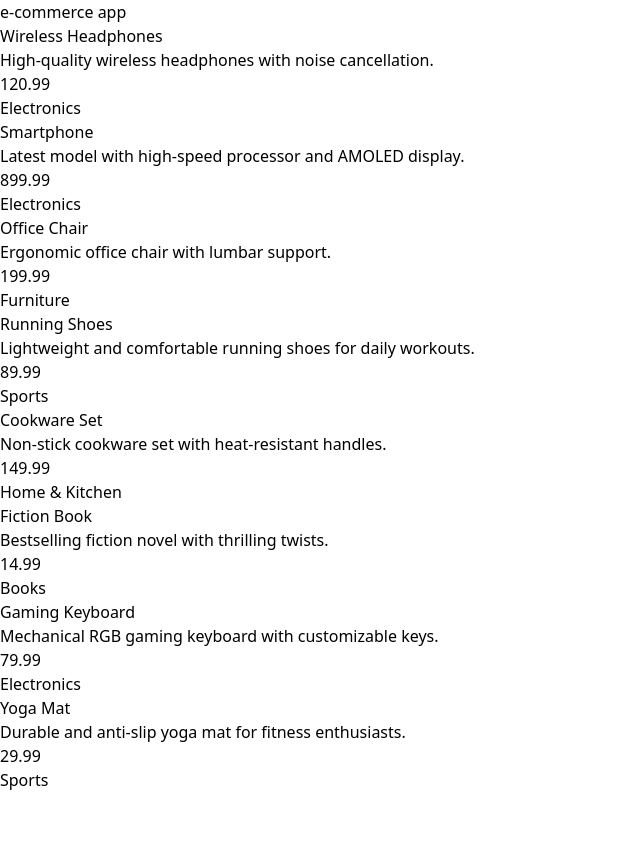
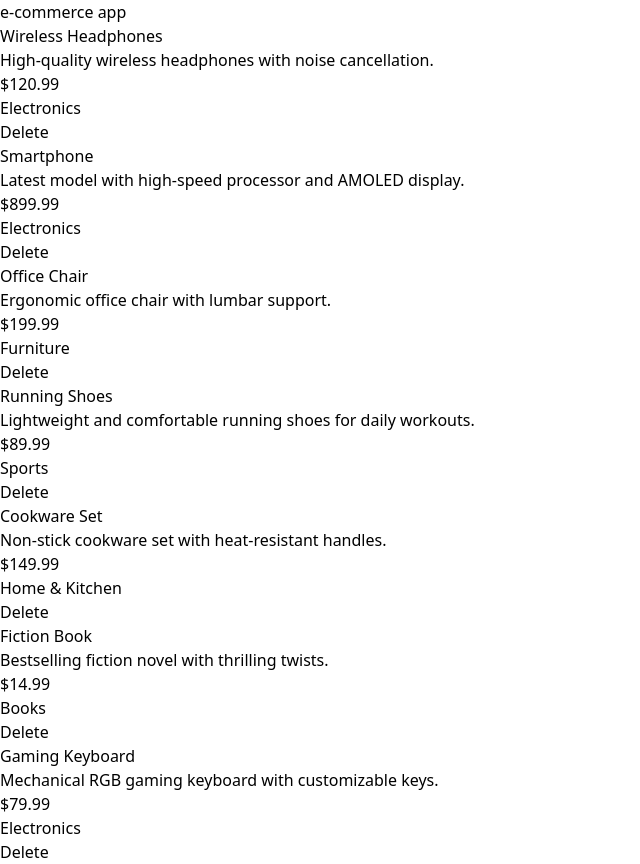
Before and after one commit to MdJowelAhmed/redux-toolkit, a React (Vite) app in the folder ecommerce-app-redux-toolkit/: page / in a window 1280 px wide. Shown: the whole page, without its empty margins (0-640 px from the left). Before the commit the page ends 800 px from the top, so only its background shows below. Built offline with nearby package versions, Linux system fonts and the light colour scheme; data requests are answered from the project's data file.

Commit message:
delete oparation successully complete

```diff
--- a/ecommerce-app-redux-toolkit/database/db.json
+++ b/ecommerce-app-redux-toolkit/database/db.json
@@ -1,61 +1,53 @@
 {
-    "products":[
+  "products": [
     {
-          "id": 1,
+      "id": "1",
       "title": "Wireless Headphones",
       "description": "High-quality wireless headphones with noise cancellation.",
       "price": 120.99,
       "category": "Electronics"
     },
     {
-          "id": 2,
+      "id": "2",
       "title": "Smartphone",
       "description": "Latest model with high-speed processor and AMOLED display.",
       "price": 899.99,
       "category": "Electronics"
     },
     {
-          "id": 3,
+      "id": "3",
       "title": "Office Chair",
       "description": "Ergonomic office chair with lumbar support.",
       "price": 199.99,
       "category": "Furniture"
     },
     {
-          "id": 4,
+      "id": "4",
       "title": "Running Shoes",
       "description": "Lightweight and comfortable running shoes for daily workouts.",
       "price": 89.99,
       "category": "Sports"
     },
     {
-          "id": 5,
+      "id": "5",
       "title": "Cookware Set",
       "description": "Non-stick cookware set with heat-resistant handles.",
       "price": 149.99,
       "category": "Home & Kitchen"
     },
     {
-          "id": 6,
+      "id": "6",
       "title": "Fiction Book",
       "description": "Bestselling fiction novel with thrilling twists.",
       "price": 14.99,
       "category": "Books"
     },
     {
-          "id": 7,
+      "id": "7",
       "title": "Gaming Keyboard",
       "description": "Mechanical RGB gaming keyboard with customizable keys.",
       "price": 79.99,
       "category": "Electronics"
-        },
-        {
-          "id": 8,
-          "title": "Yoga Mat",
-          "description": "Durable and anti-slip yoga mat for fitness enthusiasts.",
-          "price": 29.99,
-          "category": "Sports"
     }
   ]
-
 }
--- a/ecommerce-app-redux-toolkit/src/features/producst/ProductsList.jsx
+++ b/ecommerce-app-redux-toolkit/src/features/producst/ProductsList.jsx
@@ -1,6 +1,6 @@
 import React, { useEffect } from "react";
 import { useDispatch, useSelector } from "react-redux";
-import { fetchProducts } from "./productSlice";
+import { deleteProducts, fetchProducts } from "./productSlice";
 
 const ProductsList = () => {
   const { products, isLoading, error } = useSelector(
@@ -21,11 +21,21 @@ const ProductsList = () => {
           products.map((product) => {
             return (
               <article key={product.id}>
-                <div className="p-10 shadow-lg rounded-lg h-48">
-                  <h2>{product.title}</h2>
+                <div className="p-10 shadow-lg rounded-lg h-48 hover:shadow-2xl ">
+                  <h2 className="text-3xl ">{product.title}</h2>
                   <p>{product.description} </p>
-                  <p>{product.price} </p>
-                  <p>{product.category} </p>
+                  <div className="flex justify-between">
+                    <p className="font-bold">${product.price} </p>
+                    <p>{product.category} </p>
+                  </div>
+                  <div>
+                    <button
+                      onClick={() => dispatch(deleteProducts(product.id))}
+                      className="bg-blue-500 hover:bg-blue-700 text-white font-bold py-2 px-4 rounded focus:outline-none focus:shadow-outline ml-5"
+                    >
+                      Delete
+                    </button>
+                  </div>
                 </div>
               </article>
             );
--- a/ecommerce-app-redux-toolkit/src/features/producst/productSlice.js
+++ b/ecommerce-app-redux-toolkit/src/features/producst/productSlice.js
@@ -10,6 +10,11 @@ const initialState = {
 export const fetchProducts=createAsyncThunk("products/fetchProducts",async ()=>{
   const res=await axios.get("http://localhost:3001/products");
   return (res.data)
+})
+export const deleteProducts=createAsyncThunk("products/deleteProducts",async (id)=>{
+  const res=await axios.delete(`http://localhost:3001/products/${id}`);
+  console.log(res)
+ return id
 })
 
 export const productSlice = createSlice({
@@ -29,6 +34,9 @@ export const productSlice = createSlice({
       state.isLoading=false;
       state.error=action.error.message || "data fetch field"
     })
+    .addCase(deleteProducts.fulfilled, (state,action)=>{
+    state.products=state.products.filter((product)=>product.id !==action.payload)
+    });
   }
 })
 
```
Lines whose indentation alone changed are shown as unchanged.
